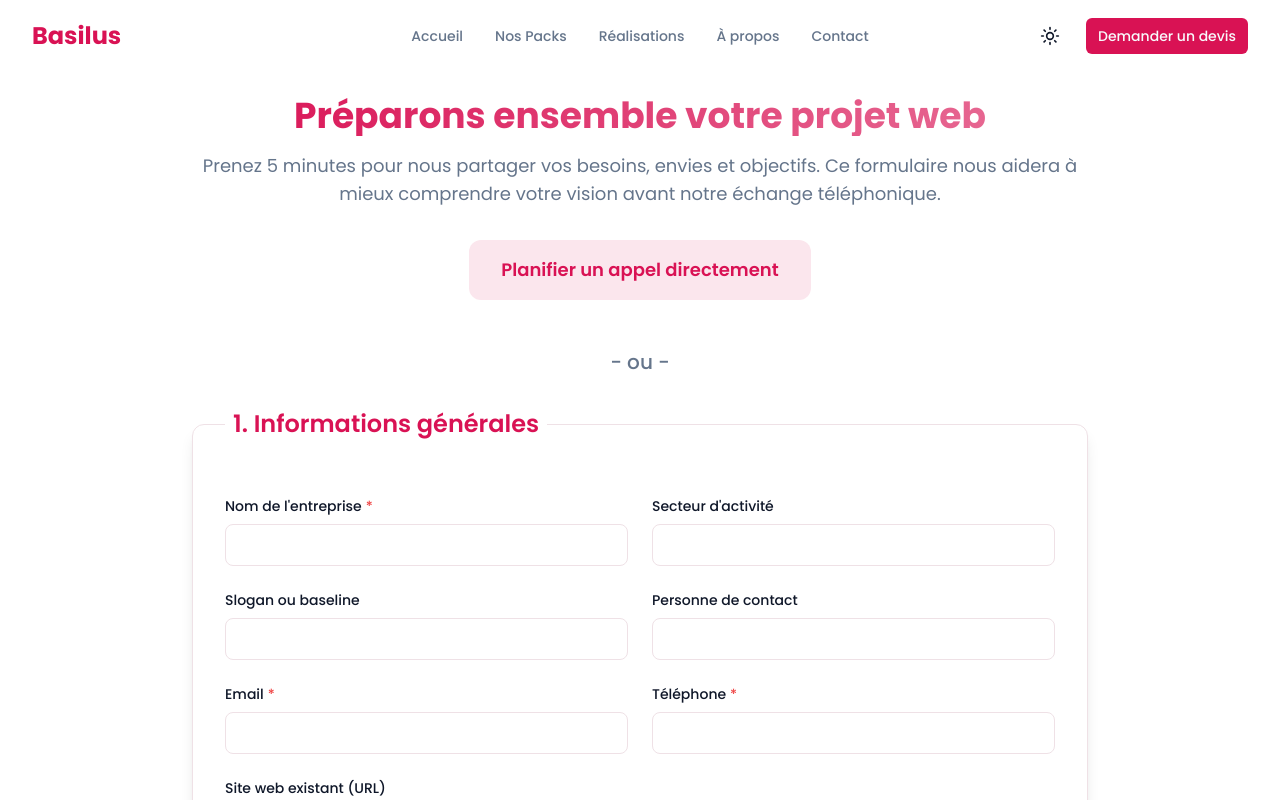
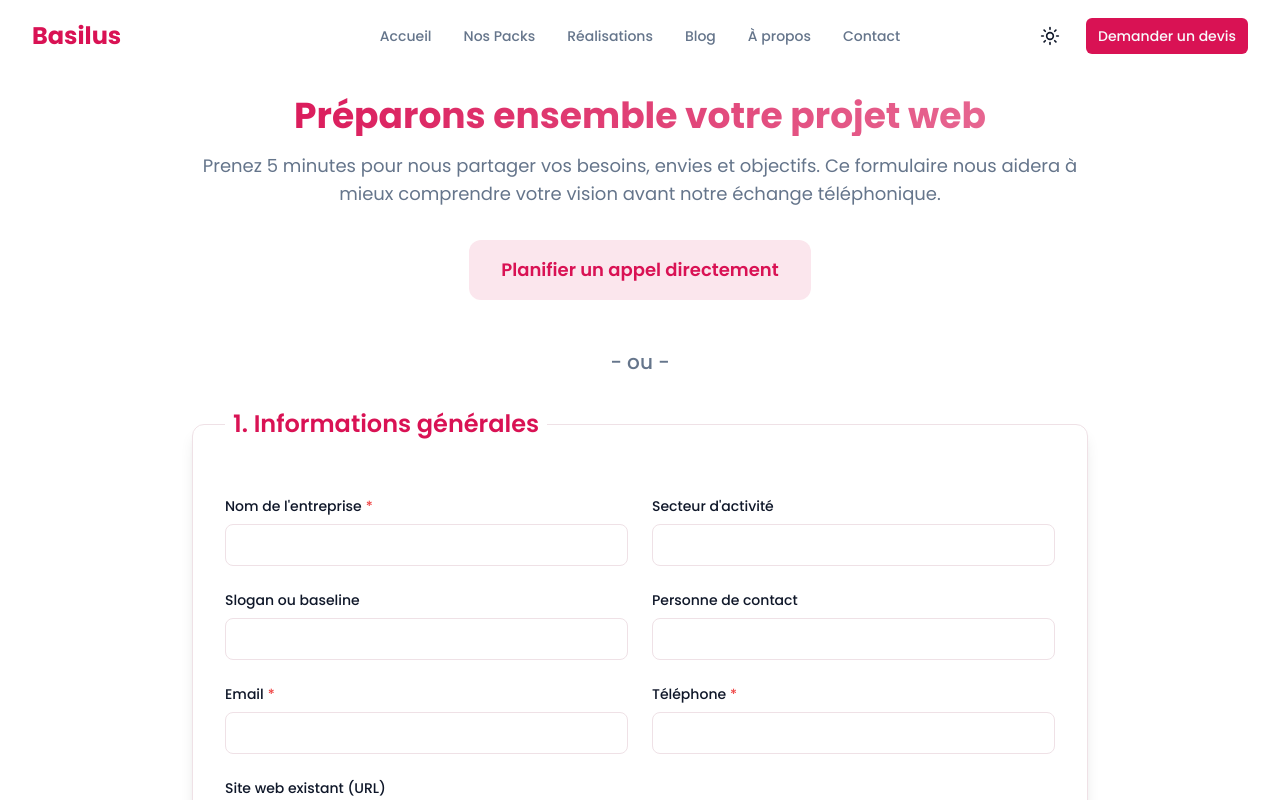
Before and after one commit to xertyde/basilus, a Next.js app: page /form in a window 1280 px wide. Shown: the top 800 px of the page. Built offline with nearby package versions, Linux system fonts and the light colour scheme; what @supabase/auth-helpers-nextjs would draw is missing.

Commit message:
Update header component: Add 'Blog' link to navigation and adjust spacing for improved layout

```diff
--- a/components/layout/header.tsx
+++ b/components/layout/header.tsx
@@ -11,6 +11,7 @@ const navigation = [
   { name: 'Accueil', href: '/' },
   { name: 'Nos Packs', href: '/packs' },
   { name: 'Réalisations', href: '/realisations' },
+  { name: 'Blog', href: '/blog/erreurs-sites' },
   { name: 'À propos', href: '/a-propos' },
   { name: 'Contact', href: '/contact' },
 ]
@@ -55,12 +56,12 @@ export default function Header() {
 
              {/* Navigation au centre (desktop seulement) */}
              <div className="hidden md:flex justify-center">
-              <div className="flex gap-x-8">
+               <div className="flex gap-x-6">
                  {navigation.map((item) => (
                    <Link
                      key={item.name}
                      href={item.href}
-                    className="text-sm font-medium text-muted-foreground hover:text-primary transition-colors whitespace-nowrap"
+                     className="text-sm font-medium text-muted-foreground hover:text-primary transition-colors whitespace-nowrap px-1 py-1"
                    >
                      {item.name}
                    </Link>
```
Lines whose indentation alone changed are shown as unchanged.
